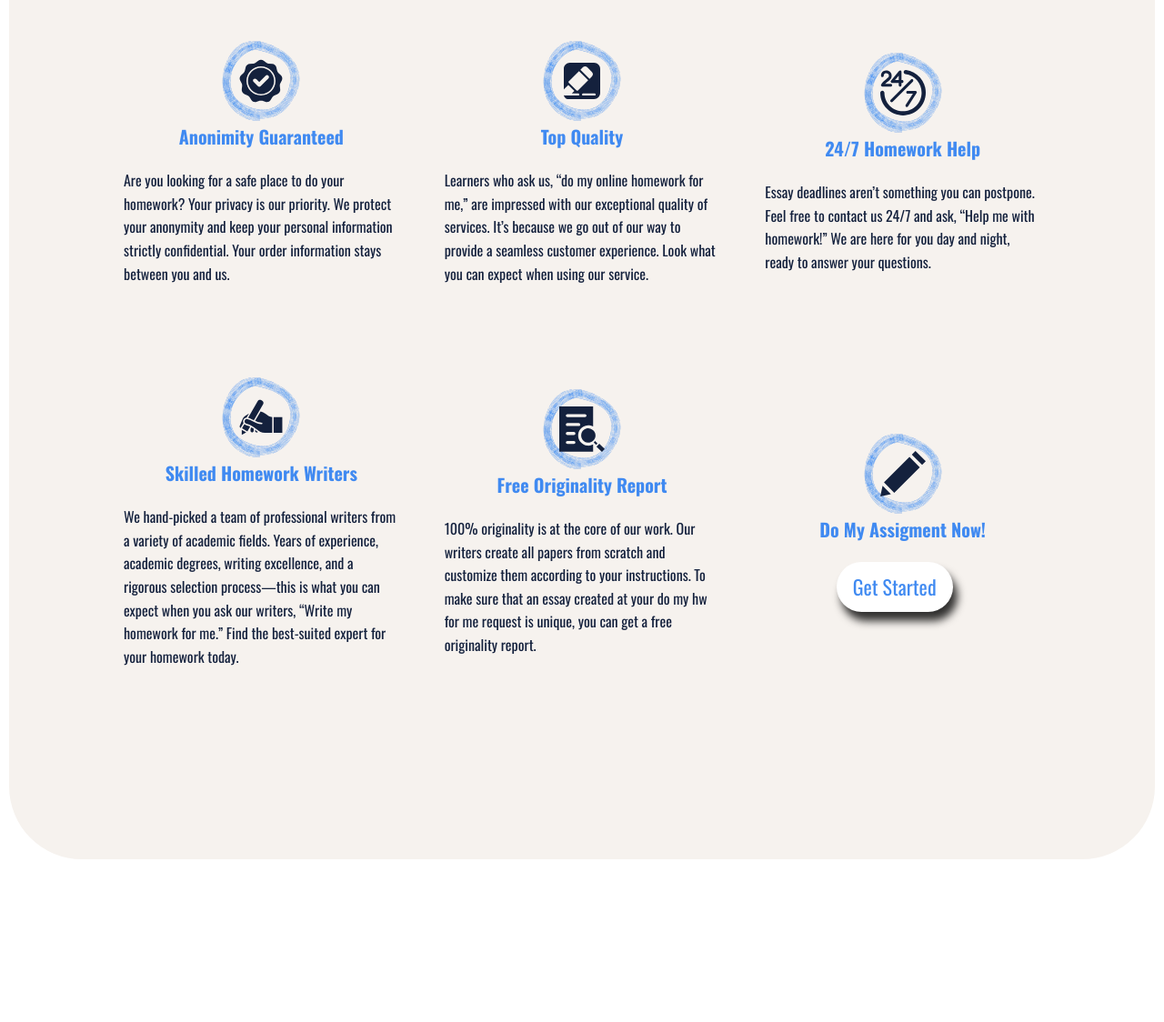
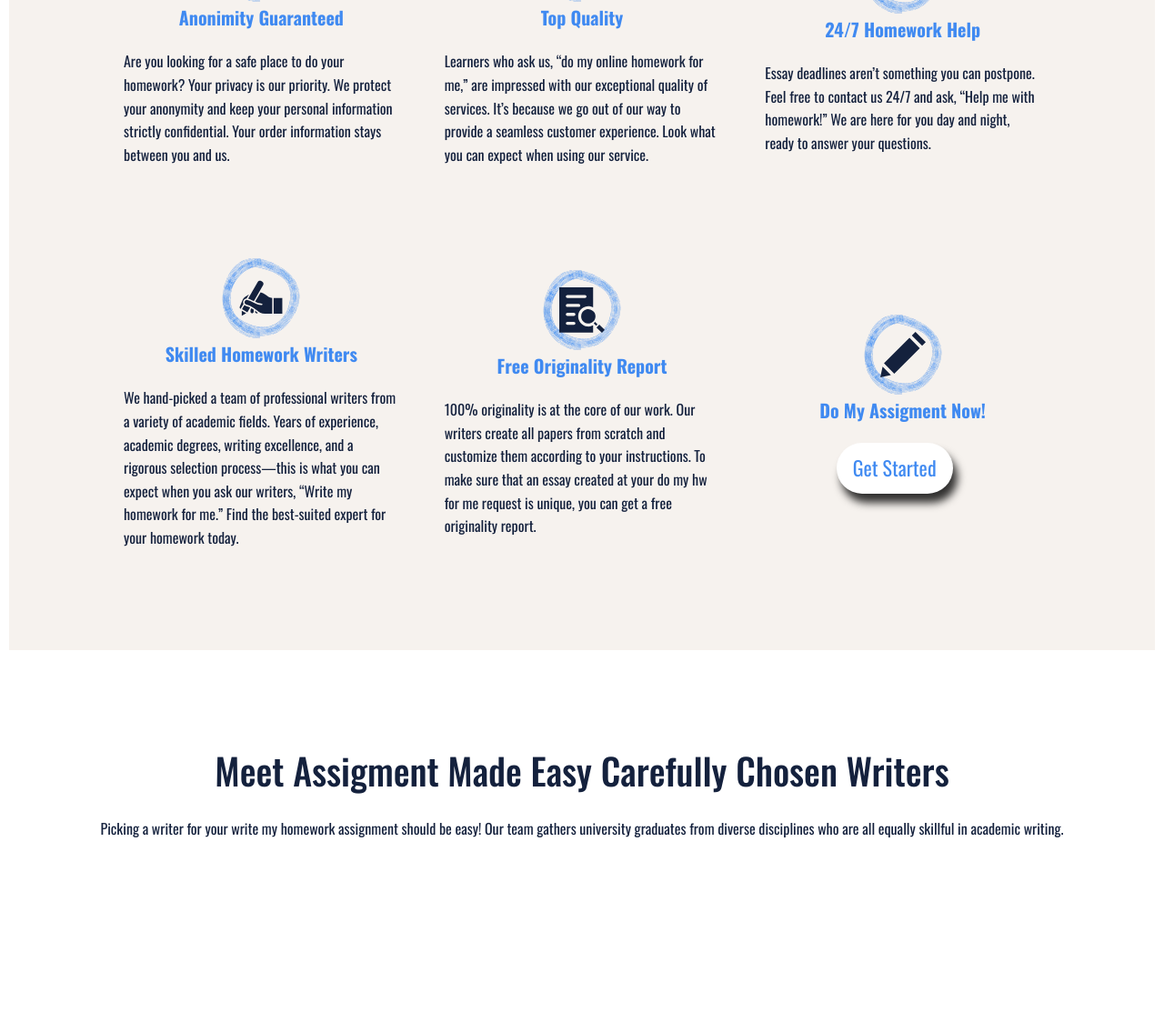
Before and after one commit to ahsanhd/Assignmentforyou, a website: page index.html in a window 1280 px wide. Shown: the part 1795-2919 px from the top of the page at 91% size. Before the commit the page ends 2740 px from the top, so only its background shows below. Drawn offline with nearby package versions, Linux system fonts and the light colour scheme.

Commit message:
feature/reviews section
added html markup in reviews section

```diff
--- a/index.html
+++ b/index.html
@@ -163,6 +163,27 @@
                         </div>
                 </div>
         </section>
+        <section class="section-reviews">
+
+            <div class="review-textbox">
+                <h2 class="heading-secondary">
+                    Meet Assigment made easy  Carefully Chosen Writers
+                </h2>
+                <p class="reviews-text services-text">
+                    Picking a writer for your write my homework assignment should be easy! Our team gathers university graduates from diverse disciplines who are all equally skillful in academic writing.
+                </p>
+            </div>
+
+            <div class="row">
+
+
+
+
+            </div>
+
+
+        </section>
+
 
     </main>
 
--- a/sass/base/_typography.scss
+++ b/sass/base/_typography.scss
@@ -30,18 +30,19 @@ padding: 2rem;
 }
 
 .heading-secondary {
-    font-size:6rem;
+    font-size:4rem;
     font-weight: 500;
     color: var(--color-black);
     text-align: center;
     text-transform: capitalize;
+    margin-bottom: 2rem;
 
 }
 
 .services-text {
-    font-size: 2rem;
+    font-size: 1.6rem;
     color: var(--color-black);
-    margin-bottom: 2rem;
+    margin-bottom: 1rem;
     text-align: center;
 
 }
--- a/sass/components/_icon.scss
+++ b/sass/components/_icon.scss
@@ -17,14 +17,9 @@
     width: 5rem;
     &--color {
         fill: var(--color-black);
-        transition: all .2s;
-
-        &:hover {
-            fill: var(--color-primary);
-        }
     }
 }
 
-.icon-box:hover > svg {
+.icon-box:hover > svg > path {
     fill: var(--color-primary);
 }
--- a/sass/pages/_home.scss
+++ b/sass/pages/_home.scss
@@ -1,5 +1,6 @@
 main {
     display: flex;
+    flex-direction: column;
 }
 
 .section-services {
@@ -12,3 +13,12 @@ main {
     padding: 10rem 0 15rem 0;
     margin-top: -10rem;
 }
+
+.section-reviews {
+    background-color: #fff;
+    border-bottom-left-radius: 8rem;
+    border-bottom-right-radius: 8rem;
+    padding: 10rem 0 15rem 0;
+    margin-top: -10rem;
+
+}
```
Also changed, not shown: css/style.css.
